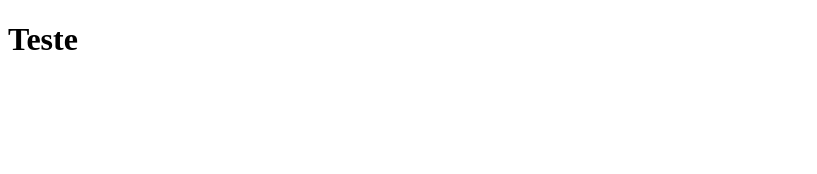
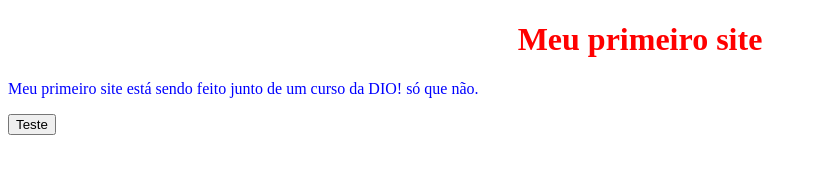
Before and after one commit to ashow83/0003-learning-Javascript, a plain HTML site: page Dio/02_DesenvolvimentoWeb/index.html in a window 1280 px wide. Shown: the whole page, without its empty margins (0-817 px from the left). Drawn offline with Linux system fonts and the light colour scheme.

Commit message:
Update index.html

```diff
--- a/Dio/02_DesenvolvimentoWeb/index.html
+++ b/Dio/02_DesenvolvimentoWeb/index.html
@@ -1,15 +1,49 @@
 <!DOCTYPE html>
 <html lang="pt-BR">
+
 <head>
     <meta charset="UTF-8">
     <meta http-equiv="X-UA-Compatible" content="IE=edge">
     <meta name="viewport" content="width=device-width, initial-scale=1.0">
     <title>Pokedex</title>
+
+    <style>
+        h1 {
+            color: red;
+            text-align: center;
+        }
+
+        p {
+            color: blue;
+        }
+    </style>
+
+
 </head>
+
 <body>
 
-    <h1>Teste</h1>
+    <h1>Meu primeiro site</h1>
+
+    <p>Meu primeiro site está sendo feito junto de um curso da DIO! só que não.</p>
+
+    <button id="btnTeste" type="button">
+        Teste
+
+    </button>
+
+
+    <script>
+
+        const btnTeste = document.getElementById("btnTeste")
+        btnTeste.addEventListener("click", function () {
+            console.log('Clicou no botão')
+        })
+
+
+    </script>
 
 
 </body>
+
 </html>
```
